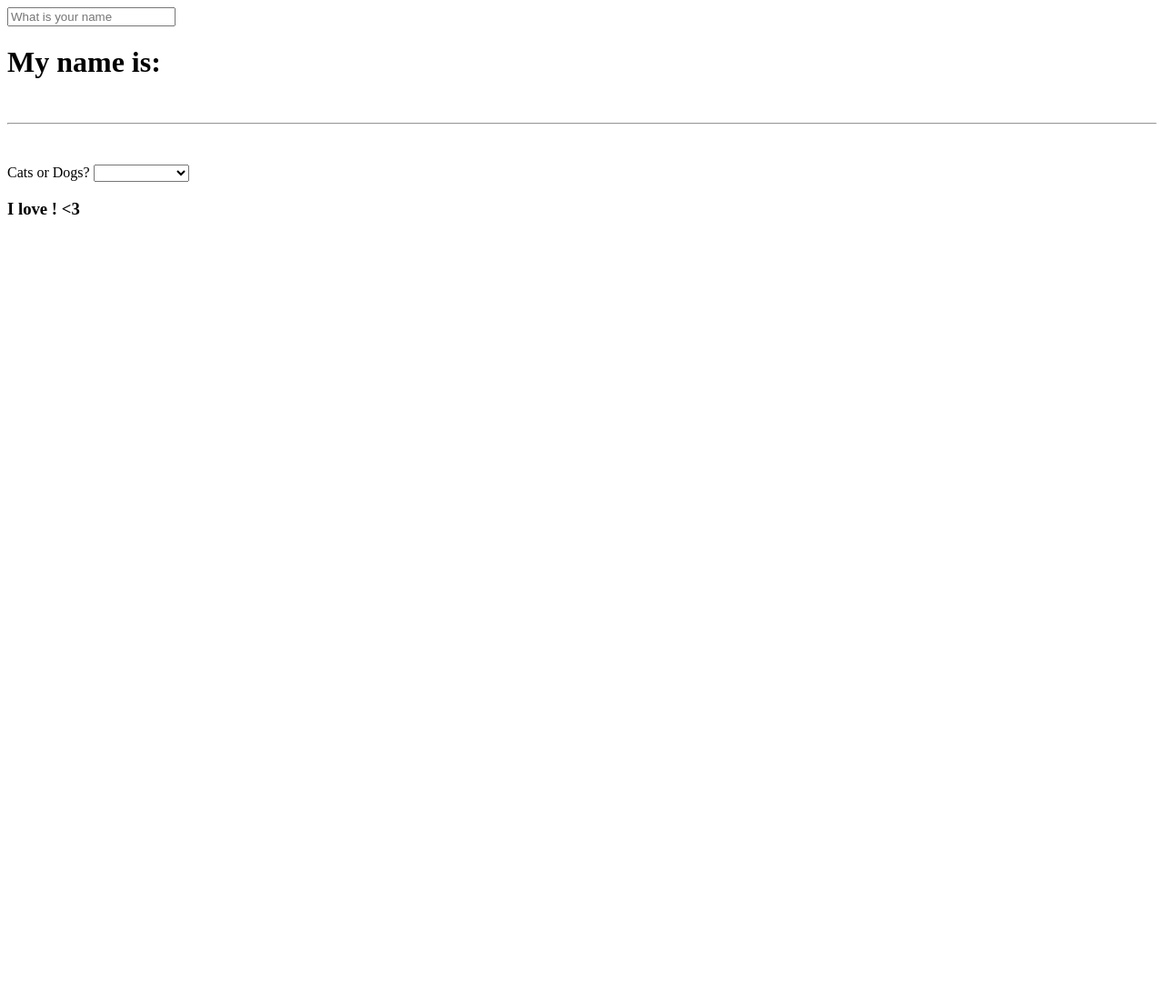
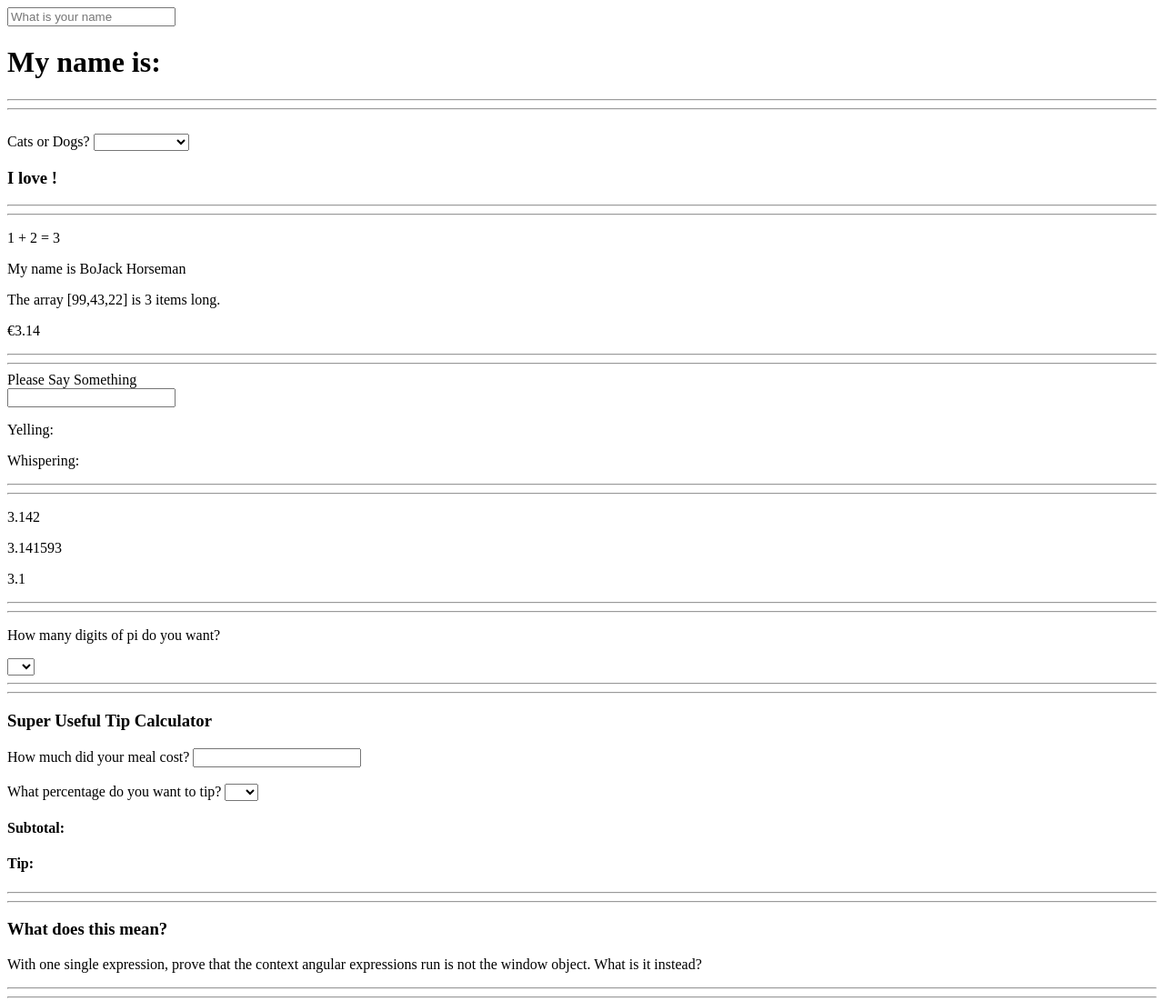
Before and after one commit to micahbell/angular-unit-1, a plain HTML site: page index.html in a window 1280 px wide. Shown: the top 1101 px of the page at 91% size. Before the commit the page ends 800 px from the top, so only its background shows below. Drawn offline with nearby package versions, Linux system fonts and the light colour scheme.

Commit message:
Section 3 - Expressions and built in filters.

```diff
--- a/index.html
+++ b/index.html
@@ -8,11 +8,9 @@
   </head>
   <body>
       <input type="text" placeholder="What is your name" id='name' ng-model='name'>
-       <h1 id='print-name'>My name is: {{name}}</h1><br>
+       <h1 id='print-name'>My name is: {{name}}</h1>
+       <hr><hr><br>
 
-       <hr>
-
-       <br><br>
        <label for='cats-or-dogs'>Cats or Dogs? </label>
        <select id='cats-or-dogs' ng-model='catdog'>
          <option>dogs</option>
@@ -21,6 +19,87 @@
          <option>neither</option>
        </select>
        <br>
-       <h3>I love {{catdog}}! <3</h3>
+       <h3>I love {{catdog}}!</h3>
+       <hr><hr>
+
+       <p>1 + 2 = {{1 + 2}}</p>
+       <p>My name is {{"BoJack" + " Horseman"}}</p>
+       <p>The array [99,43,22] is {{ [99,43,22].length }} items long.</p>
+       <p>{{3.14159265359 | currency : "€"}}</p>
+       <hr><hr>
+
+      <label for='talk'>Please Say Something</label><br>
+      <input type='text' id='talk' ng-model='talk'>
+      <p>
+        Yelling: {{talk | uppercase}}
+      </p>
+      <p>
+        Whispering: {{talk | lowercase}}
+      </p>
+      <hr><hr>
+
+      <p>
+        {{3.14159265359 | number:3}}
+      </p>
+      <p>
+        {{3.14159265359 | number:6}}
+      </p>
+      <p>
+        {{3.14159265359 | number:1}}
+      </p>
+      <hr><hr>
+
+      <p>
+        How many digits of pi do you want?
+      </p>
+      <select ng-model='digitCount'>
+        <option>1</option>
+        <option>2</option>
+        <option>3</option>
+        <option>4</option>
+        <option>5</option>
+        <option>6</option>
+        <option>7</option>
+      </select>
+
+      <ng-pluralize count="digitCount" offset=2
+        when="{ '1': 'Here you go! The first digit of pi!',
+                '2': 'Here you go! The first {{digitCount}} digits of pi!',
+                '3': 'Here you go! The first {{digitCount}} digits of pi!',
+                '4': 'Here you go! The first {{digitCount}} digits of pi!',
+                '5': 'Here you go! The first {{digitCount}} digits of pi!',
+                '6': 'Here you go! The first {{digitCount}} digits of pi!',
+                '7': 'Here you go! The first {{digitCount}} digits of pi!'}">
+      </ng-pluralize>
+      <hr><hr>
+
+      <h3>Super Useful Tip Calculator</h3>
+      <label for="price">How much did your meal cost?</label>
+      <input type="text" id='price' name="price" ng-model='price'>
+      <br><br>
+      <label for="tip">What percentage do you want to tip?</label>
+      <select name="tip" ng-model='tip'>
+        <option>10</option>
+        <option>15</option>
+        <option>20</option>
+      </select>
+
+      <h4>Subtotal: {{ price | currency }}</h4>
+      <h4>Tip: {{ price*(tip/100) |  currency}}</h4>
+      <hr><hr>
+
+      <h3>What does this mean?</h3>
+      <p>With one single expression, prove that the context angular expressions run is not the window object. What is it instead?</p>
+      <hr><hr>
+
+
+
+
+
+
+
+
+
+      <br><br><br><br><br><br><hr><hr>
   </body>
 </html>
```
Also changed, not shown: 1 other file.
